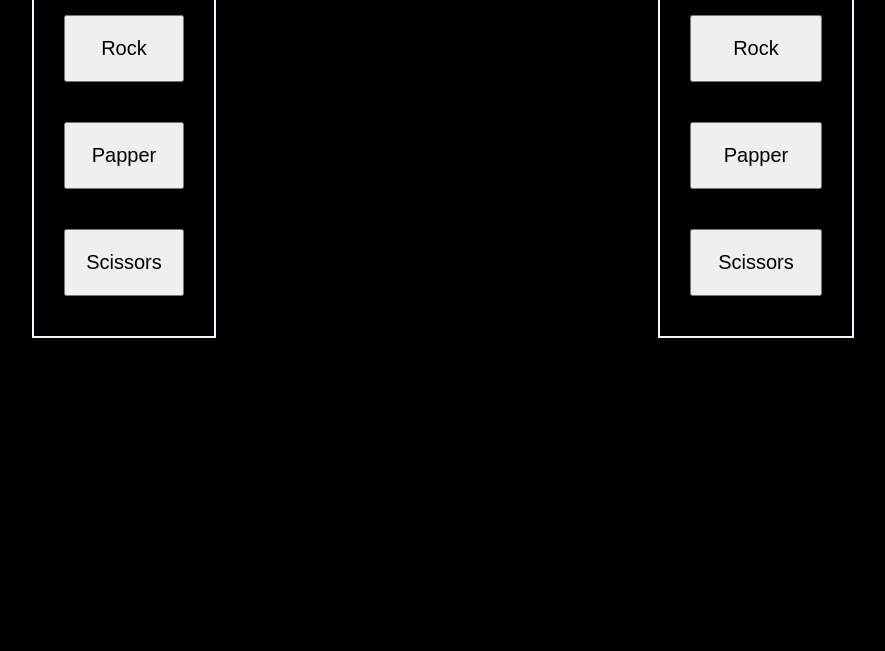
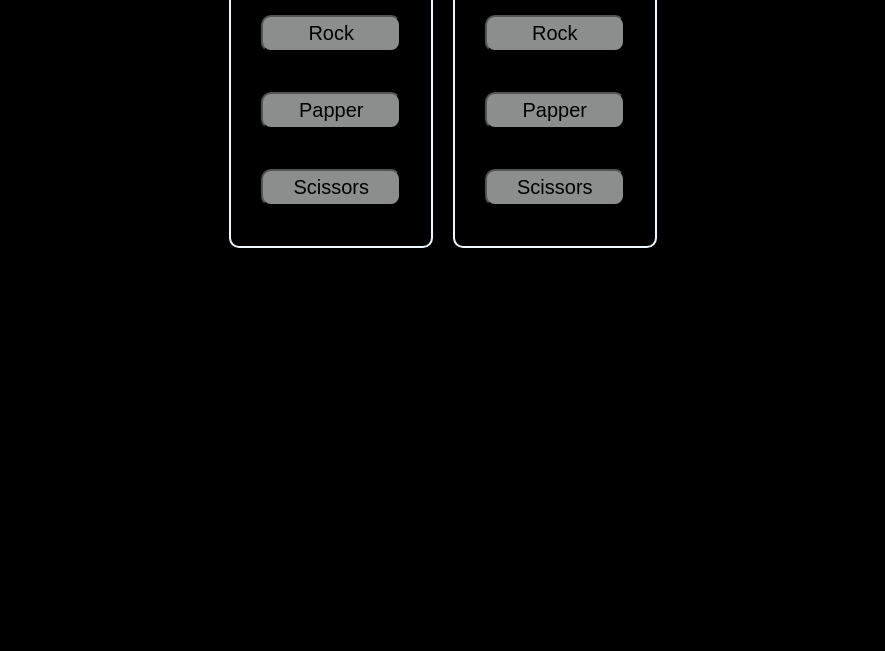
Before and after one commit to JackAgtual/rock-paper-scissors, a plain HTML site: page index.html in a window 1280 px wide. Shown: the part 149-800 px from the top of the page, without its empty margins (197-1082 px from the left). Drawn offline with Linux system fonts and the light colour scheme.

Commit message:
Styling player selection boxes

```diff
--- a/styles.css
+++ b/styles.css
@@ -13,14 +13,16 @@ body {
 
 .players {
     display: flex;
-    justify-content: space-around;
+    justify-content: center;
 }
 
 .player {
     display: flex;
     flex-direction: column;
     border: 2px solid aliceblue;
+    border-radius: 10px;
     padding: 10px 30px;
+    margin: 0 10px;
 }
 
 .name {
@@ -34,8 +36,11 @@ body {
     justify-content: space-between;
     padding: 10px 0px;
 }
+
 .selection {
-    padding: 20px;
+    padding: 5px 30px;
     margin: 20px 0;
     font-size: 20px;
+    border-radius: 10px;
+    background-color: rgb(140, 141, 141);
 }
```
